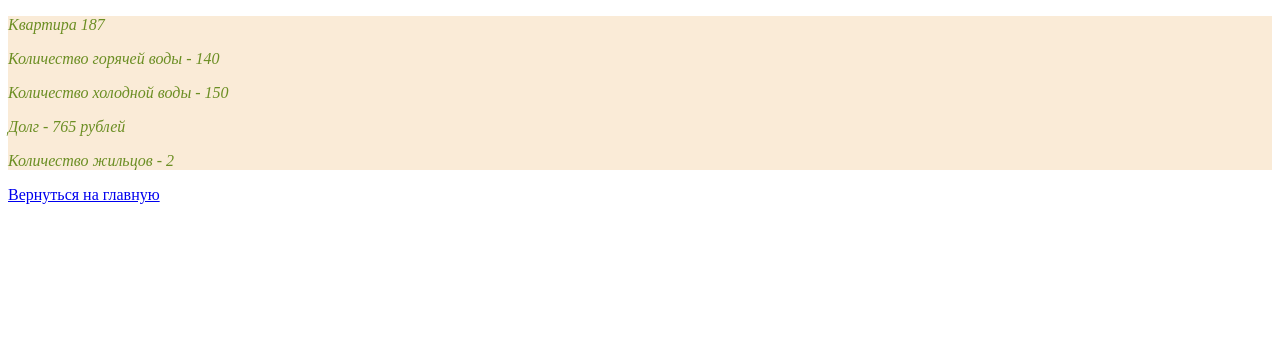
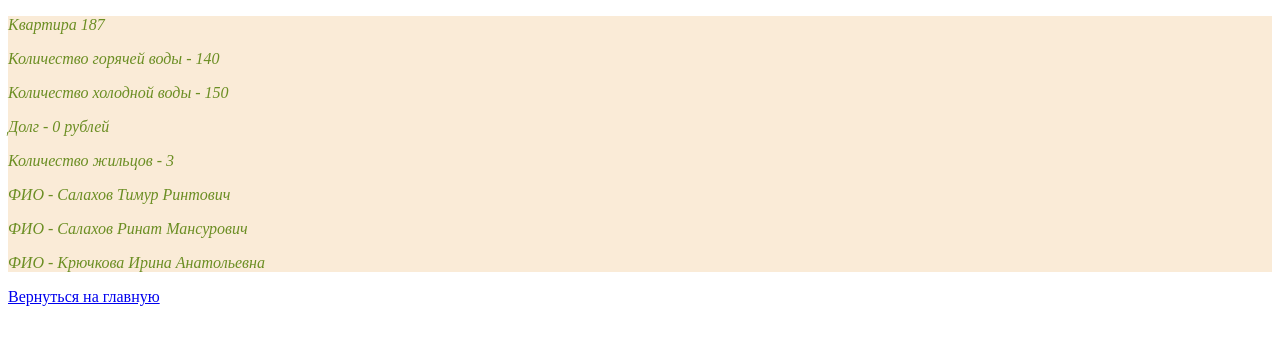
Before and after one commit to TSalakhov/WEB, a plain HTML site: page Lab1/index2.html in a window 1280 px wide. Drawn offline with Linux system fonts and the light colour scheme.

Commit message:
Добавлен CSS

```diff
--- a/Lab1/index2.html
+++ b/Lab1/index2.html
@@ -11,8 +11,11 @@
 <p>Квартира 187</p>
 <p>Количество горячей воды - 140</p>
 <p>Количество холодной воды - 150</p>
-<p>Долг - 765 рублей</p>
-<p>Количество жильцов - 2</p>
+<p>Долг - 0 рублей</p>
+<p>Количество жильцов - 3</p>
+<p>ФИО - Салахов Тимур Ринтович</p>
+<p>ФИО - Салахов Ринат Мансурович</p>
+<p>ФИО - Крючкова Ирина Анатольевна</p>
     </div>
 <p><a href="index.html">Вернуться на главную</a></p>
 </body>
--- a/Lab1/style/style.css
+++ b/Lab1/style/style.css
@@ -1,6 +1,7 @@
 .head{
     color: #6b8e23;
-	text-align: center
+	text-align: center;
+    font-style: italic;
 }
 .table{
     background-color: antiquewhite;
```
Also changed, not shown: Lab1/index3.html (+3 -0 lines), Lab1/index4.html (+1 -0 lines).
